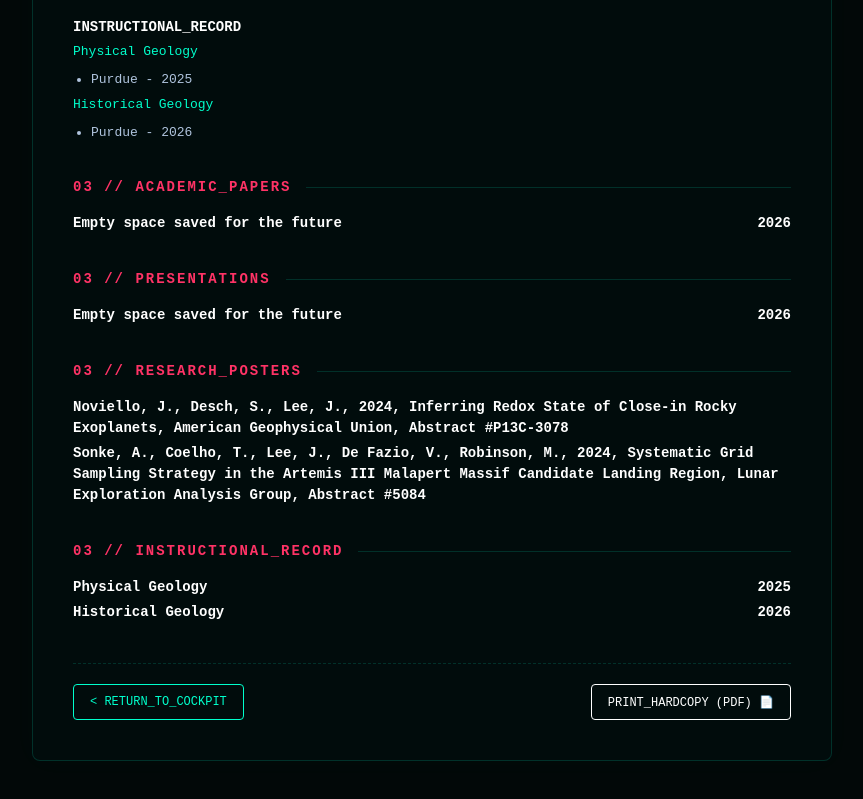
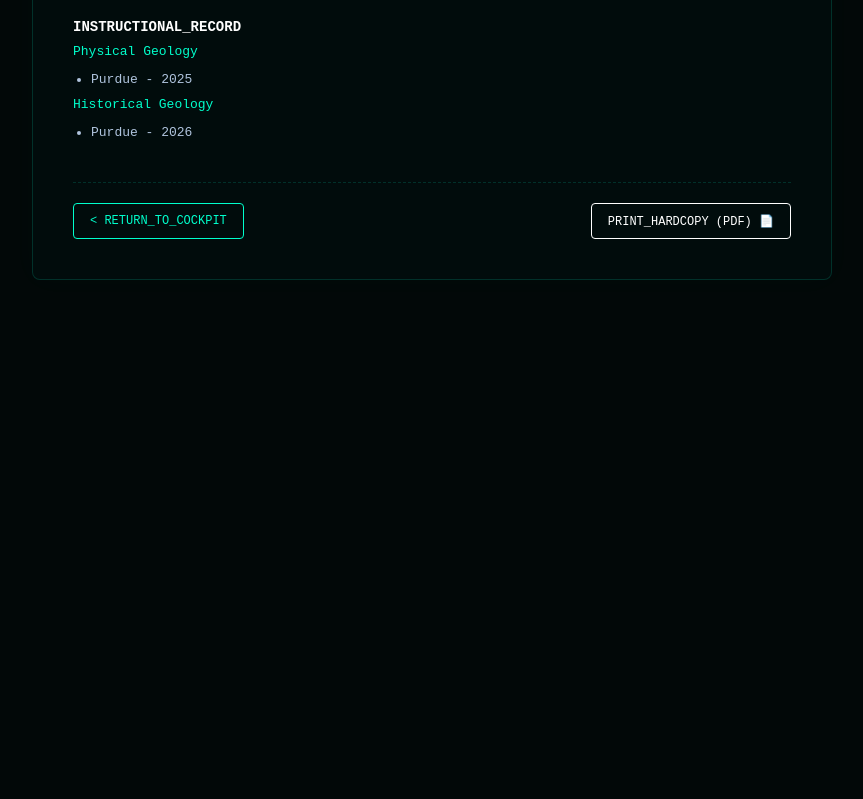
Before and after one commit to JaceInSpace/JaceInSpace, a plain HTML site: page cv.html in a window 1280 px wide. Shown: the part 1457-2256 px from the top of the page, without its empty margins (208-1071 px from the left). After the commit the page ends 1777 px from the top, so only its background shows below. Drawn offline with Linux system fonts and the light colour scheme.

Commit message:
Update cv.html

```diff
--- a/cv.html
+++ b/cv.html
@@ -410,56 +410,6 @@
             </div>
         </section>
 
-
-
-
-        <!-- PAPERS SECTION -->
-        <section class="briefing-section">
-            <div class="section-title">03 // ACADEMIC_PAPERS</div>
-            <div class="entry-block">
-                <div class="entry-meta">
-                    <span>Empty space saved for the future</span>
-                    <span>2026</span>
-                </div>
-        </section>
-
-        <!-- PRESENTATIONS SECTION -->
-        <section class="briefing-section">
-            <div class="section-title">03 // PRESENTATIONS</div>
-            <div class="entry-block">
-                <div class="entry-meta">
-                    <span>Empty space saved for the future</span>
-                    <span>2026</span>
-                </div>
-        </section>
-
-         <!-- POSTER SECTION -->
-        <section class="briefing-section">
-            <div class="section-title">03 // RESEARCH_POSTERS</div>
-            <div class="entry-block">
-                <div class="entry-meta">
-                    <span>Noviello, J., Desch, S., Lee, J., 2024, Inferring Redox State of Close-in Rocky Exoplanets, American Geophysical Union, Abstract #P13C-3078</span>
-                </div>
-                <div class="entry-meta">
-                    <span>Sonke, A., Coelho, T., Lee, J., De Fazio, V., Robinson, M., 2024, Systematic Grid Sampling Strategy in the Artemis III Malapert Massif Candidate Landing Region, Lunar Exploration Analysis Group, Abstract #5084</span>
-                </div>
-        </section>
-
-        <!-- TEACHING SECTION -->
-        <section class="briefing-section">
-            <div class="section-title">03 // INSTRUCTIONAL_RECORD</div>
-            <div class="entry-block">
-                <div class="entry-meta">
-                    <span>Physical Geology</span>
-                    <span>2025</span>
-                </div>
-                <div class="entry-meta">
-                    <span>Historical Geology</span>
-                    <span>2026</span>
-                </div>
-        </section>
-
-
         <!-- COMMAND DECK NAVIGATION -->
         <div class="nav-deck">
             <!-- 🚀 Returns right to the experience section anchor of your main page -->
```
